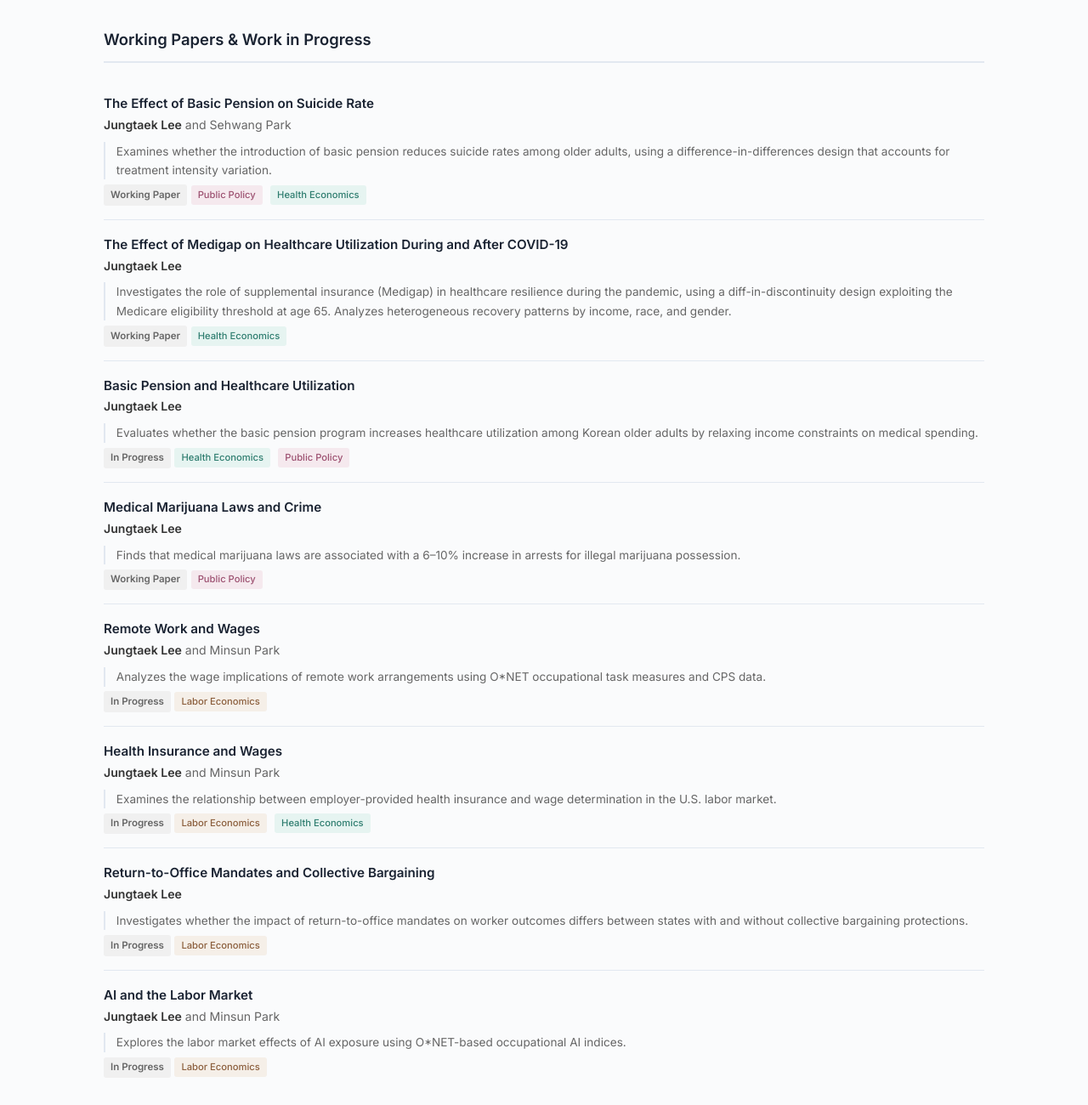
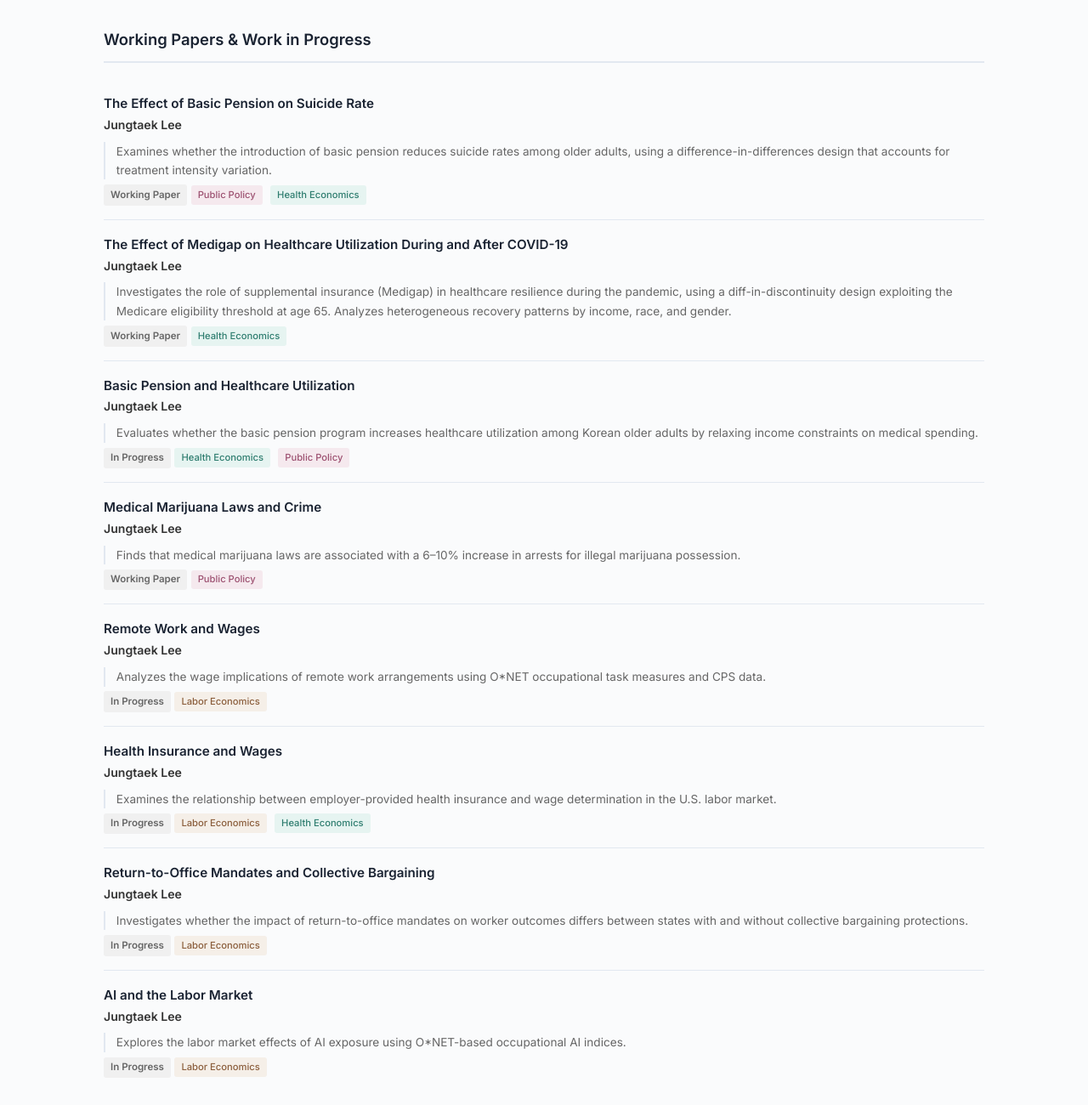
Before and after one commit to jl422394/jl422394.github.io, a plain HTML site: page index.html in a window 1280 px wide. Shown: the part 6060-7360 px from the top of the page at 85% size. Drawn offline with Linux system fonts and the light colour scheme.

Commit message:
Remove co-authors from working papers - sole author only

```diff
--- a/index.html
+++ b/index.html
@@ -736,7 +736,7 @@
 
         <div class="working-paper">
             <div class="wp-title">The Effect of Basic Pension on Suicide Rate</div>
-            <div class="pub-authors"><span class="me">Jungtaek Lee</span> and Sehwang Park</div>
+            <div class="pub-authors"><span class="me">Jungtaek Lee</span></div>
             <div class="pub-summary">Examines whether the introduction of basic pension reduces suicide rates among older adults, using a difference-in-differences design that accounts for treatment intensity variation.</div>
             <span class="wp-status">Working Paper</span>
             <span class="pub-tag tag-policy">Public Policy</span>
@@ -770,7 +770,7 @@
 
         <div class="working-paper">
             <div class="wp-title">Remote Work and Wages</div>
-            <div class="pub-authors"><span class="me">Jungtaek Lee</span> and Minsun Park</div>
+            <div class="pub-authors"><span class="me">Jungtaek Lee</span></div>
             <div class="pub-summary">Analyzes the wage implications of remote work arrangements using O*NET occupational task measures and CPS data.</div>
             <span class="wp-status">In Progress</span>
             <span class="pub-tag tag-labor">Labor Economics</span>
@@ -778,7 +778,7 @@
 
         <div class="working-paper">
             <div class="wp-title">Health Insurance and Wages</div>
-            <div class="pub-authors"><span class="me">Jungtaek Lee</span> and Minsun Park</div>
+            <div class="pub-authors"><span class="me">Jungtaek Lee</span></div>
             <div class="pub-summary">Examines the relationship between employer-provided health insurance and wage determination in the U.S. labor market.</div>
             <span class="wp-status">In Progress</span>
             <span class="pub-tag tag-labor">Labor Economics</span>
@@ -795,7 +795,7 @@
 
         <div class="working-paper">
             <div class="wp-title">AI and the Labor Market</div>
-            <div class="pub-authors"><span class="me">Jungtaek Lee</span> and Minsun Park</div>
+            <div class="pub-authors"><span class="me">Jungtaek Lee</span></div>
             <div class="pub-summary">Explores the labor market effects of AI exposure using O*NET-based occupational AI indices.</div>
             <span class="wp-status">In Progress</span>
             <span class="pub-tag tag-labor">Labor Economics</span>
```
